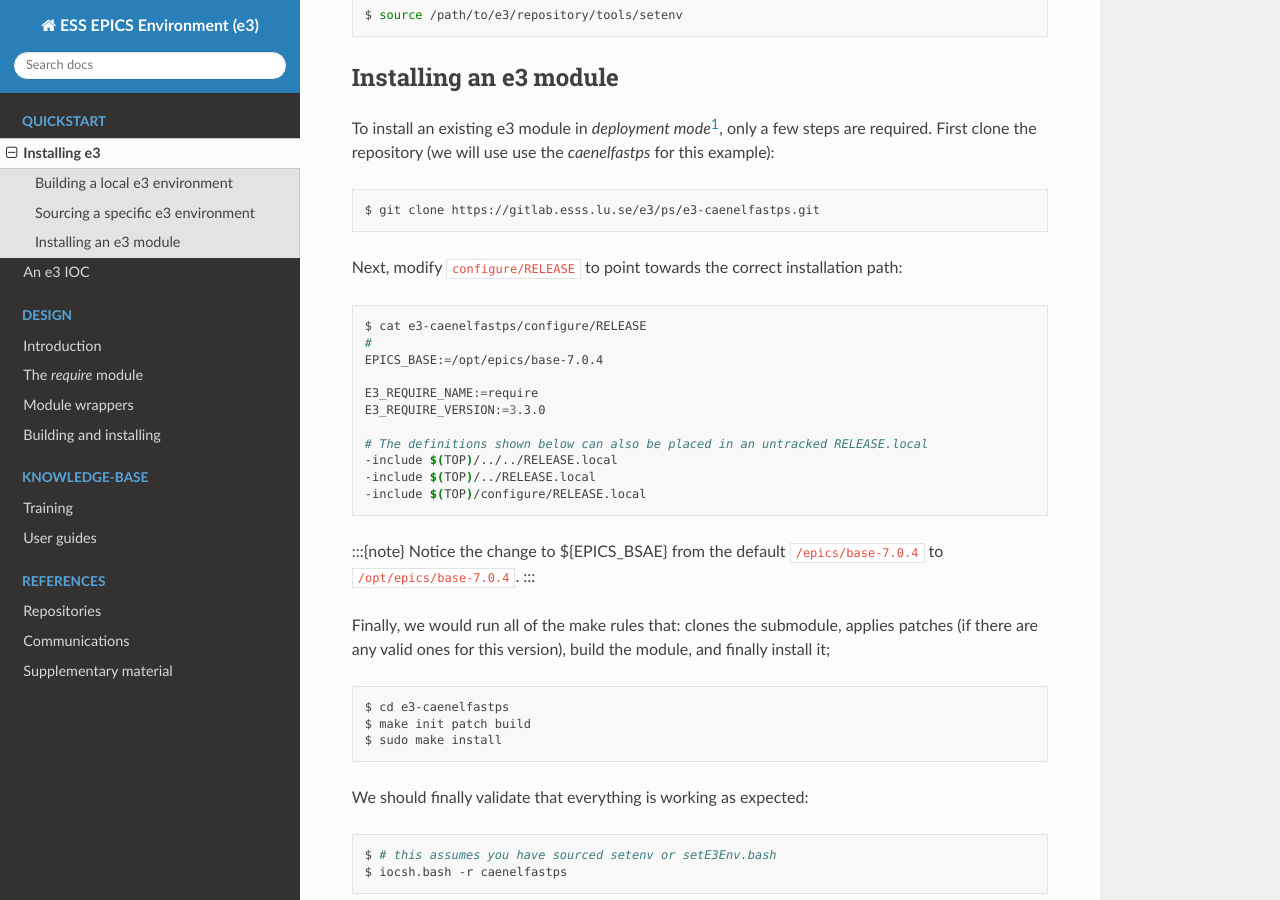
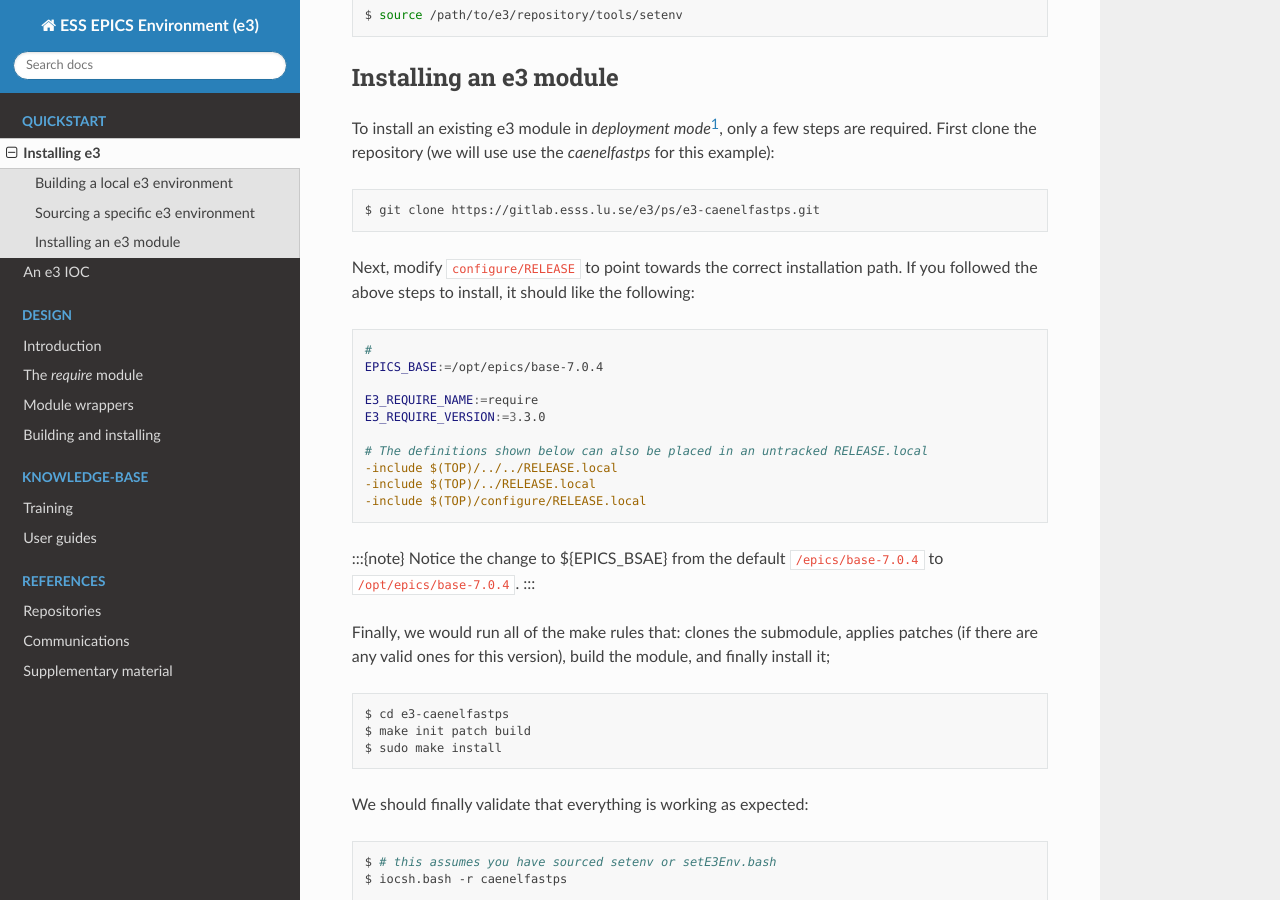
Before and after one commit to ttkorhonen/e3pages, a Sphinx documentation site: the page built from docs/quickstart/1_install.md, in a window 1280 px wide and 900 px high, scrolled down 931 px. Built offline with Sphinx 7.4.7 and the Read the Docs theme 2.0.0, drawn with Linux system fonts in a browser that asks for light colours.

Commit message:
syntax highlighting for quickstart

````diff
--- a/docs/quickstart/1_install.md
+++ b/docs/quickstart/1_install.md
@@ -43,10 +43,9 @@
 $ git clone https://gitlab.esss.lu.se/e3/ps/e3-caenelfastps.git
 ```
 
-Next, modify `configure/RELEASE` to point towards the correct installation path:
+Next, modify `configure/RELEASE` to point towards the correct installation path. If you followed the above steps to install, it should like the following:
 
-```bash
-$ cat e3-caenelfastps/configure/RELEASE
+```makefile
 #
 EPICS_BASE:=/opt/epics/base-7.0.4
 
````
